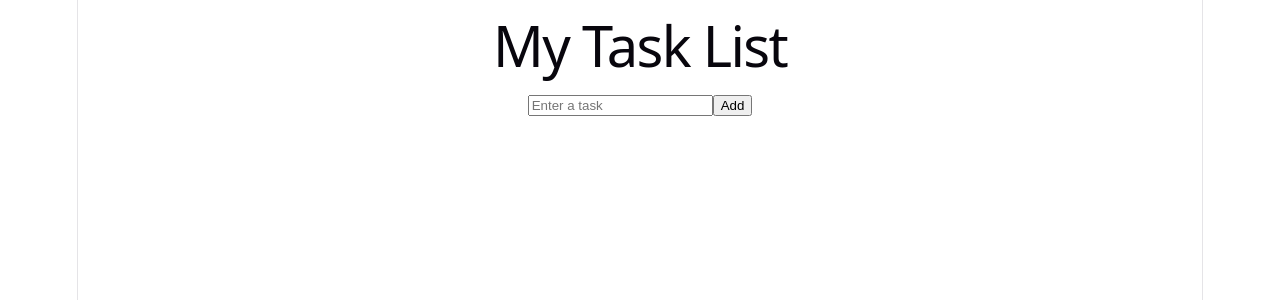
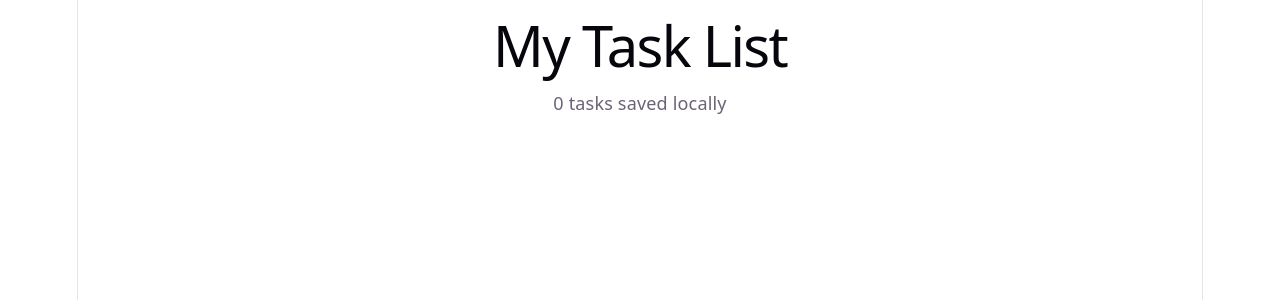
Before and after one commit to Aeryntha/FSD-1, a React (Vite) app: page / in a window 1280 px wide. Shown: the top 300 px of the page. Built offline with nearby package versions, Linux system fonts and the light colour scheme.

Commit message:
Add tasklist with local storage

```diff
--- a/src/components/TaskList.jsx
+++ b/src/components/TaskList.jsx
@@ -1,57 +1,22 @@
-import { useState } from 'react';
+import { useState, useEffect } from 'react';
 
 function TaskList() {
-  const [tasks, setTasks] = useState([]);
-  const [input, setInput] = useState('');
+  const [tasks, setTasks] = useState(() => {
+    const saved = localStorage.getItem('tasks');
+    return saved ? JSON.parse(saved) : [];
+  });
 
-  const addTask = () => {
-    if (!input.trim()) return;
+  useEffect(() => {
+    console.log('Component mounted');
 
-    setTasks((prev) => [
-      ...prev,
-      {
-        id: Date.now(),
-        text: input,
-        done: false,
-      },
-    ]);
+    return () => console.log('Component unmounted');
+  }, []);
 
-    setInput('');
-  };
+  useEffect(() => {
+    localStorage.setItem('tasks', JSON.stringify(tasks));
+  }, [tasks]);
 
-  const toggleTask = (id) => {
-    setTasks((prev) =>
-      prev.map((t) =>
-        t.id === id ? { ...t, done: !t.done } : t
-      )
-    );
-  };
-
-  return (
-    <div>
-      <input
-        value={input}
-        onChange={(e) => setInput(e.target.value)}
-        placeholder="Enter a task"
-      />
-
-      <button onClick={addTask}>Add</button>
-
-      <ul>
-        {tasks.map((t) => (
-          <li
-            key={t.id}
-            onClick={() => toggleTask(t.id)}
-            style={{
-              textDecoration: t.done ? 'line-through' : 'none',
-            }}
-          >
-            {t.text}
-          </li>
-        ))}
-      </ul>
-    </div>
-  );
+  return <div>{tasks.length} tasks saved locally</div>;
 }
 
 export default TaskList;
```
